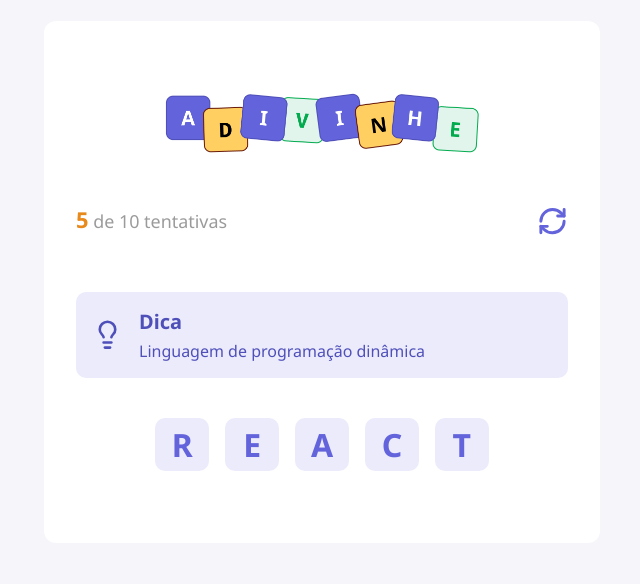
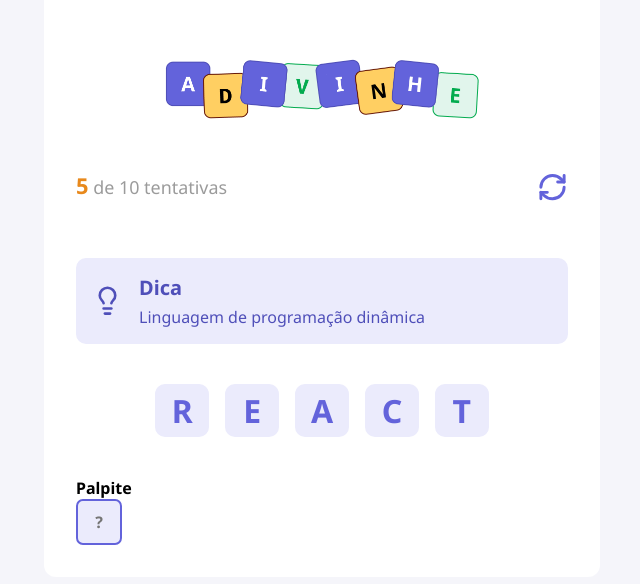
Before and after one commit to joaocorreiaf01/guessing-game, a React (Vite) app: page / in a window 1280 px wide. Shown: the part 118-702 px from the top of the page, without its empty margins (318-958 px from the left). Built offline with nearby package versions, Linux system fonts and the light colour scheme.

Commit message:
create component input & styles

```diff
--- a/src/App.tsx
+++ b/src/App.tsx
@@ -1,4 +1,5 @@
 import styles from "./app.module.css"
+import { Input } from "./components/Input"
 import { Tip } from "./components/Tip"
 import { Letter } from "./components/Letter"
 import { Header } from "./components/Header"
@@ -22,6 +23,11 @@
           <Letter value="C" />
           <Letter value="T" />
         </div>
+
+        <h4>Palpite</h4>
+        <div>
+          <Input autoFocus maxLength={1} placeholder="?"/>
+        </div>
       </main>
     </div>
   )
--- /dev/null
+++ b/src/components/Input/index.tsx
@@ -0,0 +1,7 @@
+import styles from "./styles.module.css"
+
+type Props = React.ComponentProps<"input">
+
+export function Input({ ...rest }: Props) {
+    return <input type="text" className={styles.input} {...rest} />
+}
--- /dev/null
+++ b/src/components/Input/styles.module.css
@@ -0,0 +1,17 @@
+.input {
+    width: 2.87rem;
+    height: 2.87rem;
+    border-radius: 0.43rem;
+
+    background-color: #ebebfc;
+    border: 2px solid #6363db;
+    color: #6363db;
+
+    text-transform: uppercase;
+    text-align: center;
+    font-size: 1rem;
+    font-weight: 700;
+
+    outline: none;
+
+}
--- a/src/global.css
+++ b/src/global.css
@@ -15,6 +15,11 @@
     font-optical-sizing: auto;
 }
 
+input {
+    font-family: "Noto Sans", serif;
+    font-optical-sizing: auto;
+}
+
 button {
     cursor: pointer;
     transition: filter 0.2s;
```
